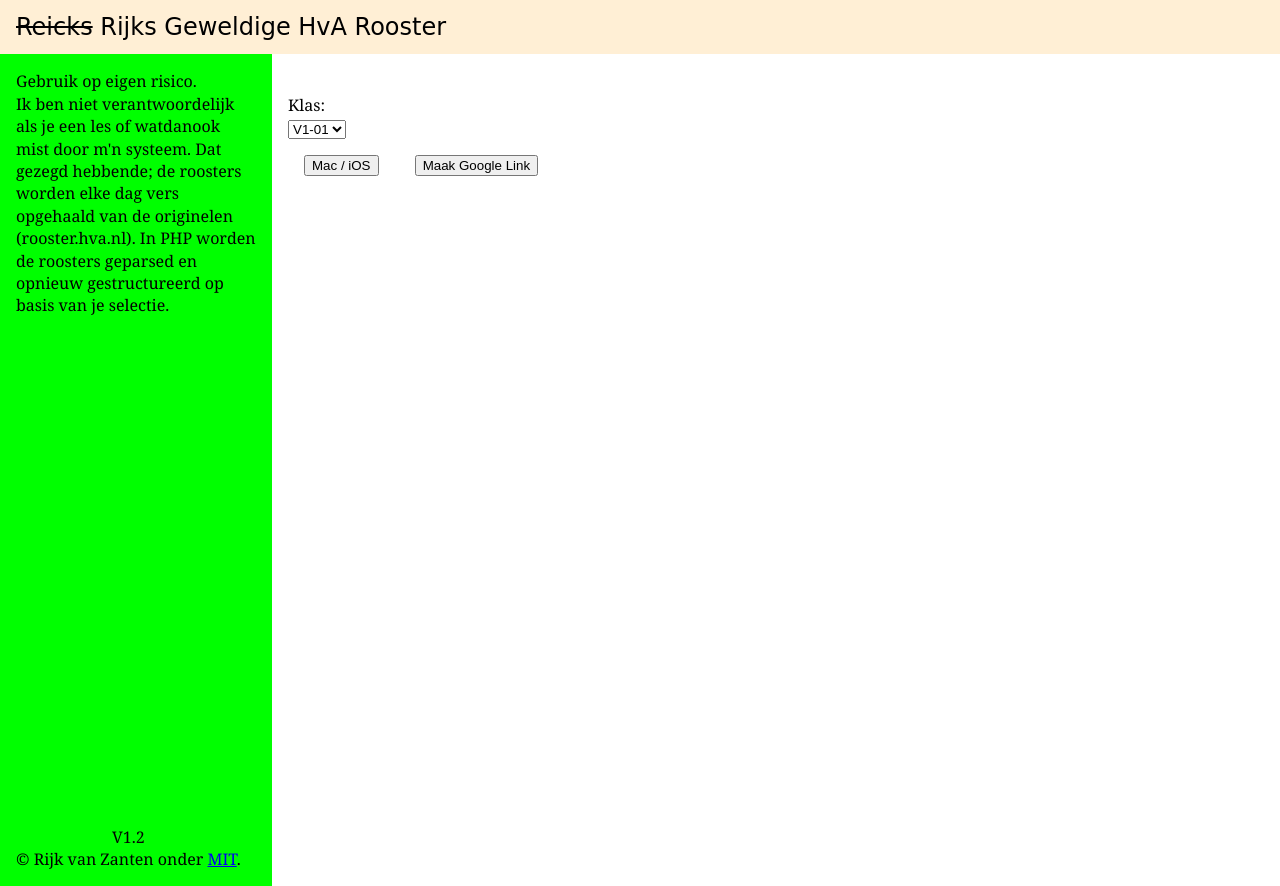
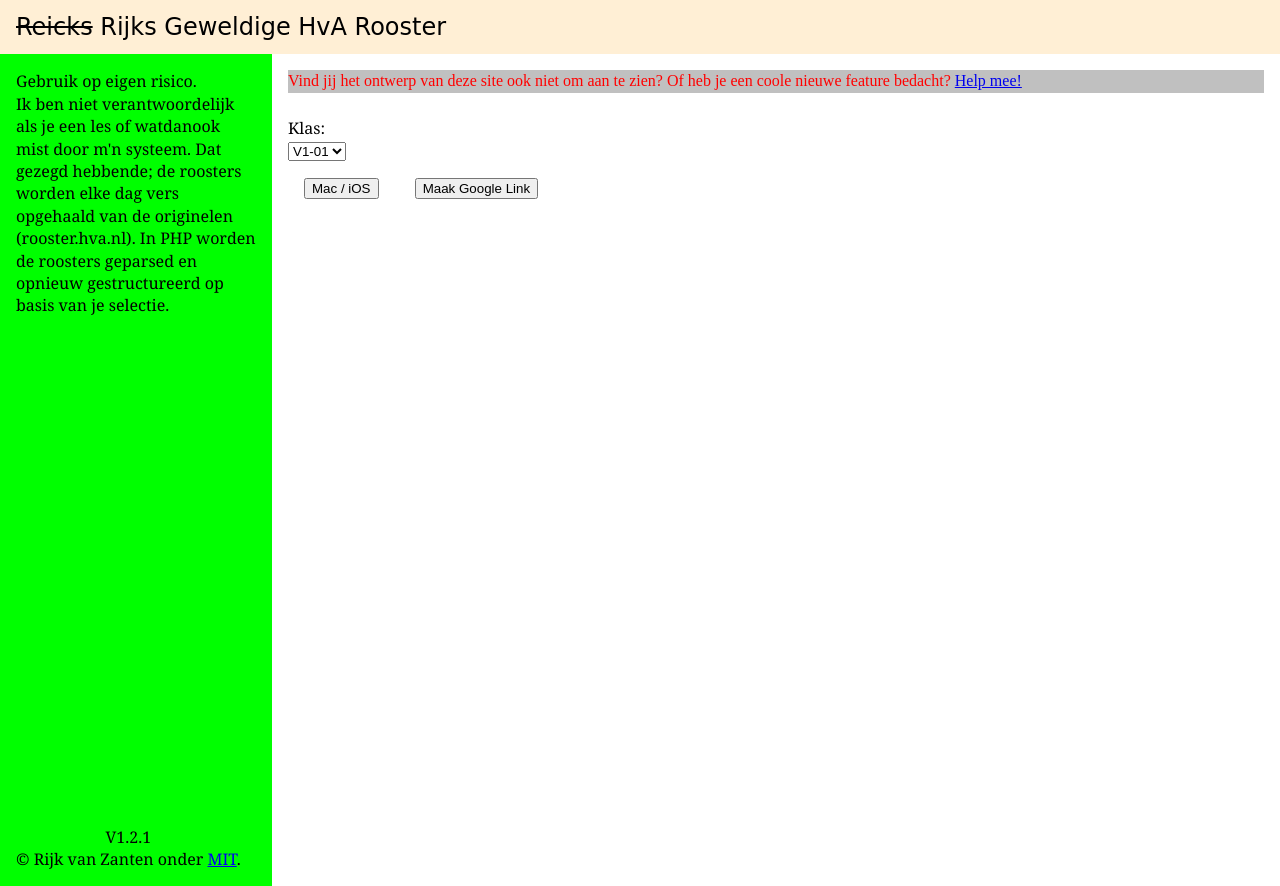
Before and after one commit to nielsdB97/HvA-Rooster, a PHP site: page / in a window 1280 px wide. Run offline with PHP 8.4, Linux system fonts and the light colour scheme.

Commit message:
Versie nummer

```diff
--- a/index.php
+++ b/index.php
@@ -13,9 +13,12 @@
 		<aside>
 			<p>Gebruik op eigen risico.</p>
 			<p>Ik ben niet verantwoordelijk als je een les of watdanook mist door m'n systeem. Dat gezegd hebbende; de roosters worden elke dag vers opgehaald van de originelen (rooster.hva.nl). In PHP worden de roosters geparsed en opnieuw gestructureerd op basis van je selectie.</p>
-			<p>V1.2 <br />© Rijk van Zanten onder <a href="http://opensource.org/licenses/MIT"> MIT</a>.
+			<p>V1.2.1 <br />© Rijk van Zanten onder <a href="http://opensource.org/licenses/MIT"> MIT</a>.
 		</aside>
 		<main>
+			<header>
+				<p>Vind jij het ontwerp van deze site ook niet om aan te zien? Of heb je een coole nieuwe feature bedacht? <a href="https://github.com/RijkvanZanten/HvA-Rooster">Help mee!</a></p>
+			</header>
 			<form onsubmit="return false;">
 				<h3>Klas:</h3>
 				<select name="klas">
--- a/style.css
+++ b/style.css
@@ -73,6 +73,12 @@ body > main {
 	min-height: 100vh;
 }
 
+body > main > header {
+	background-color: silver;
+	color: red;
+	font-family: 'Papyrus', decorative;
+}
+
 h3 {
 	margin-top: 1.5rem;
 }
```
